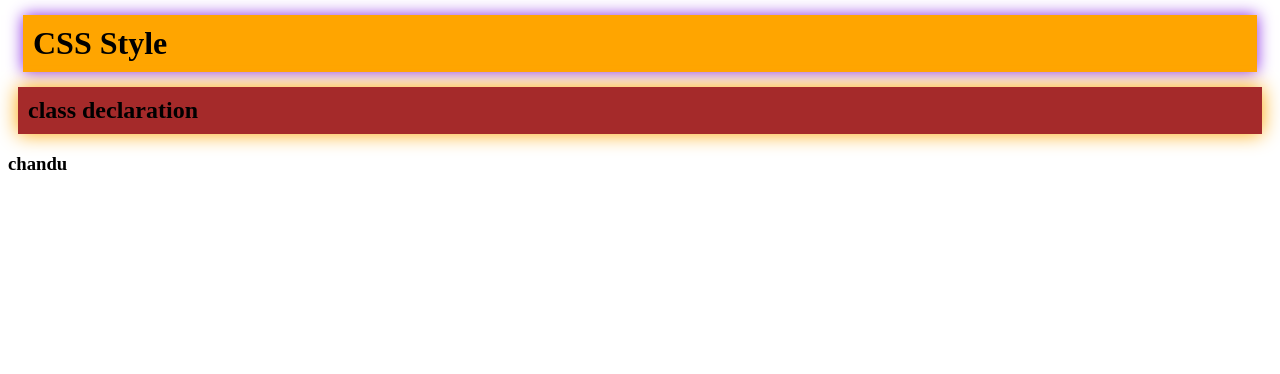
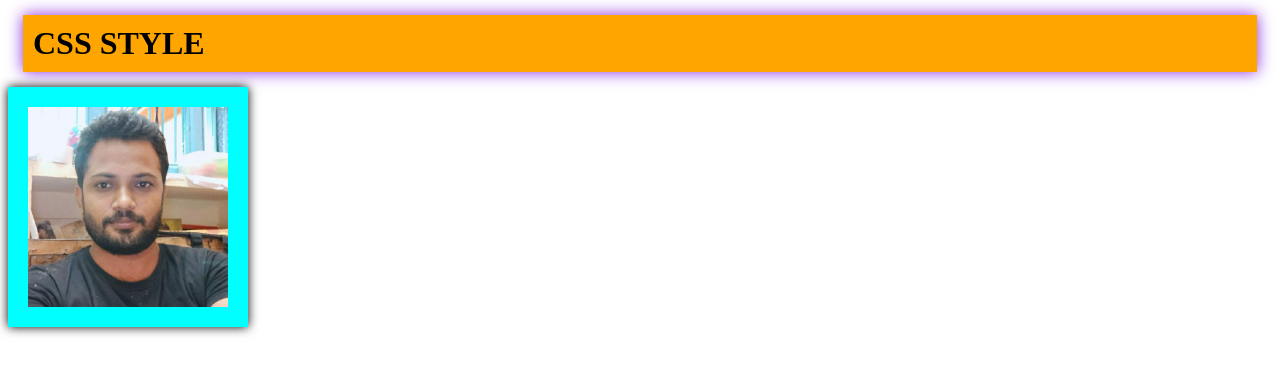
Before and after one commit to chandrachandu210/CSS, a plain HTML site: page index.html in a window 1280 px wide. Drawn offline with Linux system fonts and the light colour scheme.

Commit message:
css frist commit

```diff
--- a/index.html
+++ b/index.html
@@ -5,11 +5,11 @@
     <meta name="viewport" content="width=device-width, initial-scale=1.0">
     <title>Document</title>
 </head>
-<title>CSS stlyle practice</title>
+<title>CSS Stlyle practice</title>
 <link rel="stylesheet" href="style.css">
 <body>
-    <h1>CSS Style</h1>
-    <h2 class="image"> class declaration</h2>
-    <h3>chandu</h3>
+    <h1>CSS STYLE</h1>
+    <img src="./chandu.png.jpg" alt="chandu photo">
+
 </body>
 </html>
--- a/style.css
+++ b/style.css
@@ -4,10 +4,10 @@ h1{
     margin: 15px;
     box-shadow: 0 0 15px blueviolet;
 }
-
-.image{
-    background-color: brown;
-    padding:10px;
-    margin: 10px;
-    box-shadow: 0 0  20px orange;
+body img{
+    width: 200px;
+    height: 200px;
+    padding: 20px;
+    background-color: aqua;
+    box-shadow: 0 0 10px black;
 }
```
Also changed, not shown: chandu.png.jpg (added).
